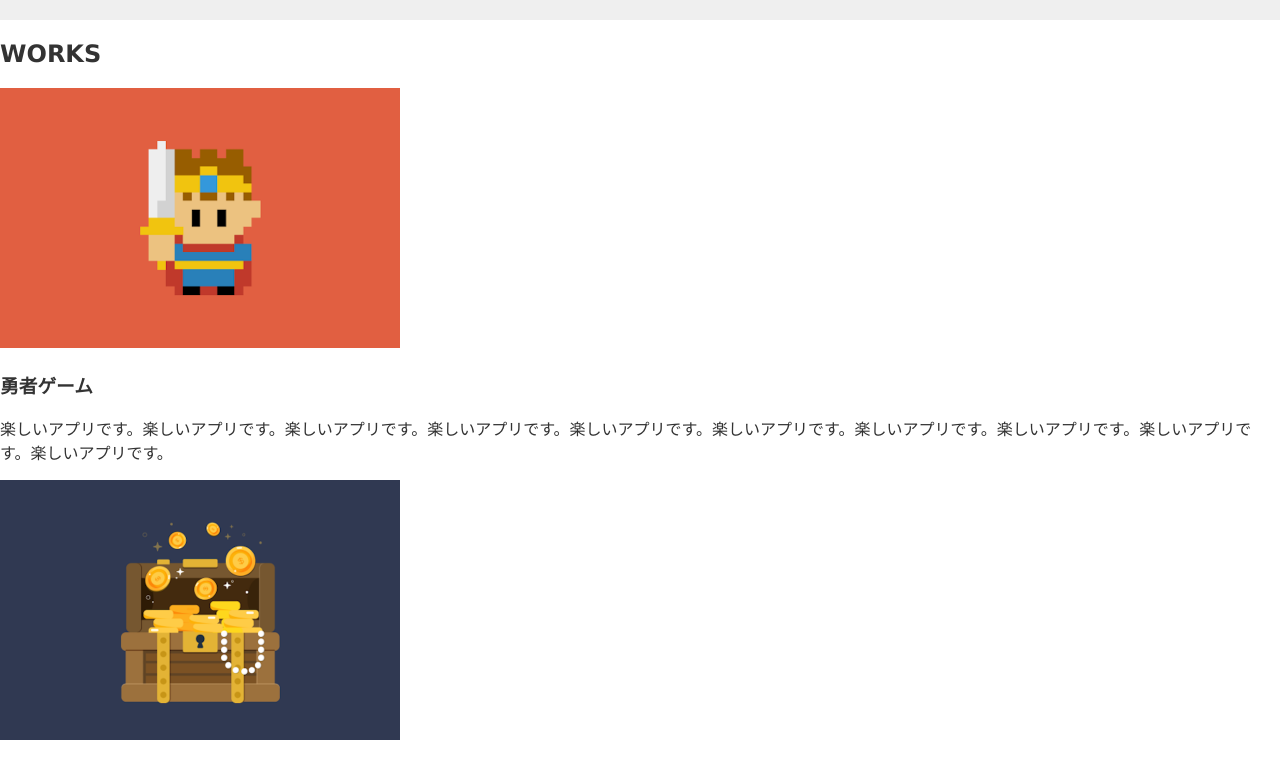
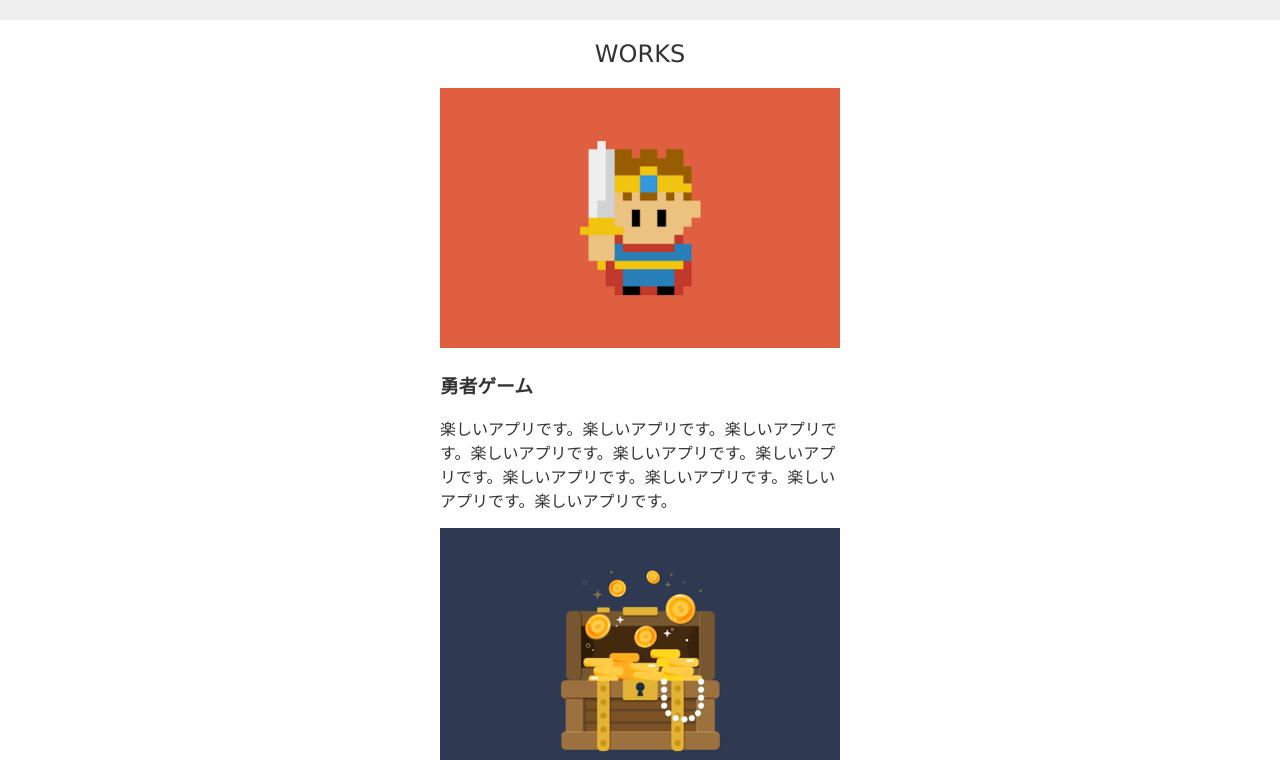
Before and after one commit to hagiwarat/test, a plain HTML site: page index.html in a window 1280 px wide. Shown: the part 176-936 px from the top of the page. Drawn offline with Linux system fonts and the light colour scheme.

Commit message:
section部分のスタイリング

```diff
--- a/css/styles.css
+++ b/css/styles.css
@@ -62,3 +62,15 @@ header {
 .info ul li {
   margin-right: 8px;
 }
+
+.works {
+  width: 400px;
+  margin-left: auto;
+  margin-right: auto;
+}
+
+.works > h1 {
+  font-weight: normal;
+  font-size: 24px;
+  text-align: center;
+}
--- a/index.html
+++ b/index.html
@@ -34,7 +34,7 @@
     </header>
 
     <!-- 作品紹介 -->
-    <section>
+    <section class="works">
       <h1>WORKS</h1>
 
       <section>
```
